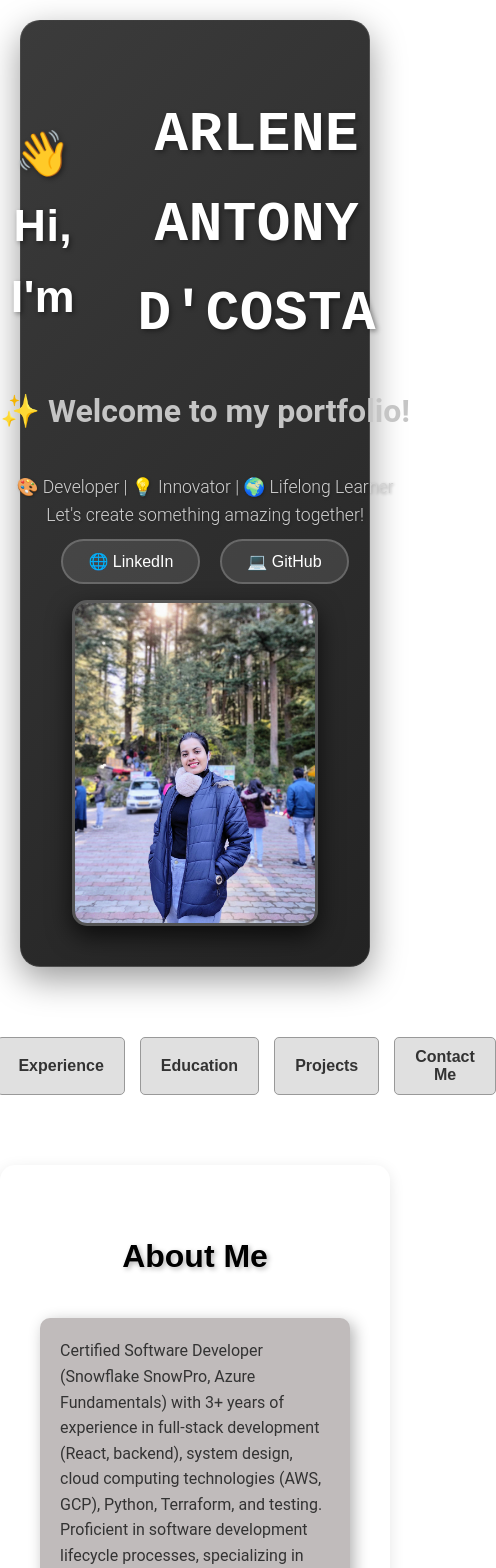
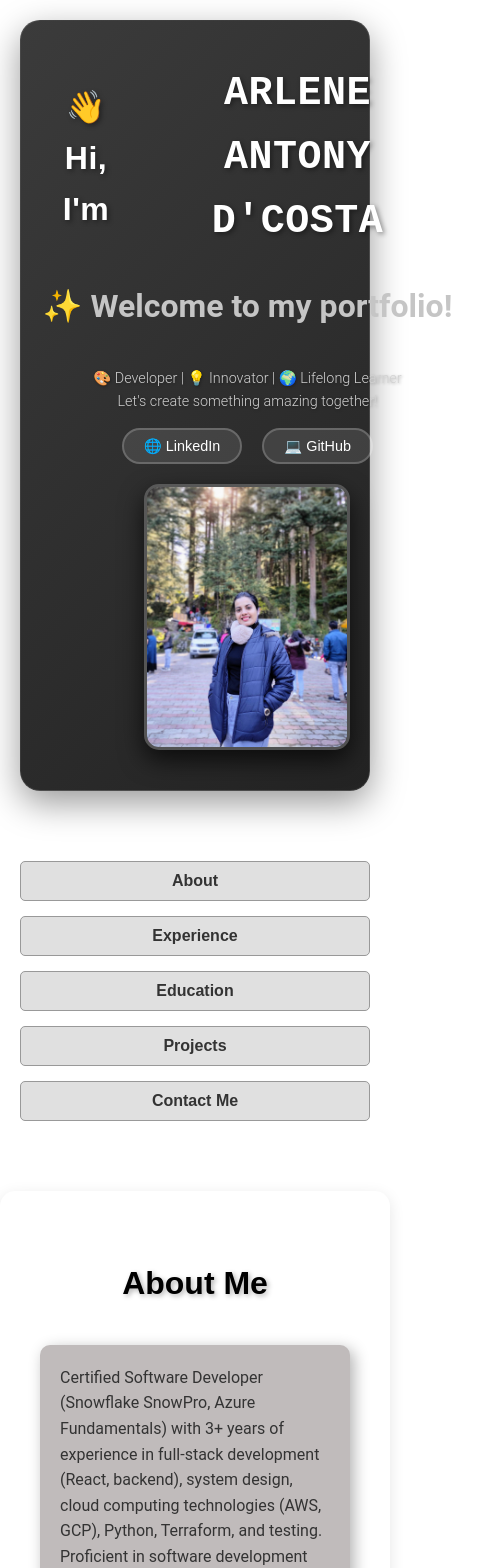
Before and after one commit to ArleneDcosta/portfolio, a React (Create React App) app: page / in a window 390 px wide. Shown: the top 1568 px of the page, 496 px wide, since content can reach past the window. Built offline with nearby package versions, Linux system fonts and the light colour scheme.

Commit message:
media query

```diff
--- a/src/components/Header/Header.css
+++ b/src/components/Header/Header.css
@@ -170,3 +170,65 @@ h2 {
   width: 0; /* Hidden initially */
   animation: typing-once 4s steps(40, end) forwards, blink-once 0.75s step-end infinite; /* Typing animation */
 }
+
+/* General Styles Above */
+
+@media (max-width: 768px) {
+  .header {
+    flex-direction: column; /* Stack items vertically */
+    text-align: center; /* Center align everything */
+    padding: 20px; /* Reduce padding for smaller screens */
+  }
+
+  .photo {
+    width: 200px; /* Reduce image size */
+    height: 260px; /* Maintain proportional height */
+    margin-bottom: 20px; /* Add spacing below image */
+  }
+
+  .text-container {
+    margin-left: 0; /* Remove left margin */
+  }
+
+  h1 {
+    font-size: 2rem; /* Reduce font size for heading */
+    gap: 10px; /* Reduce spacing between text elements */
+  }
+
+  h2 {
+    font-size: 1.4rem; /* Reduce font size for subheading */
+  }
+
+  .description {
+    font-size: 0.9rem; /* Reduce font size for description */
+  }
+
+  .social-links a {
+    font-size: 0.9rem; /* Reduce font size for social links */
+    padding: 8px 20px; /* Adjust padding for smaller buttons */
+    border-radius: 20px; /* Slightly smaller radius */
+  }
+
+  .navigation-buttons {
+    flex-direction: column; /* Stack buttons vertically */
+    gap: 10px; /* Reduce spacing between buttons */
+  }
+
+  .navigation-buttons button {
+    font-size: 0.9rem; /* Smaller button text size */
+    padding: 8px 15px; /* Reduce button padding */
+    border-radius: 5px; /* Keep buttons rounded */
+  }
+
+  .robotic-name {
+    font-size: 2.5rem; /* Reduce font size for robotic name */
+  }
+
+  .glitch-line {
+    height: 3px; /* Adjust glitch line thickness for smaller screens */
+  }
+
+  .typing-animation {
+    font-size: 1.2rem; /* Reduce font size for typing animation */
+  }
+}
```
